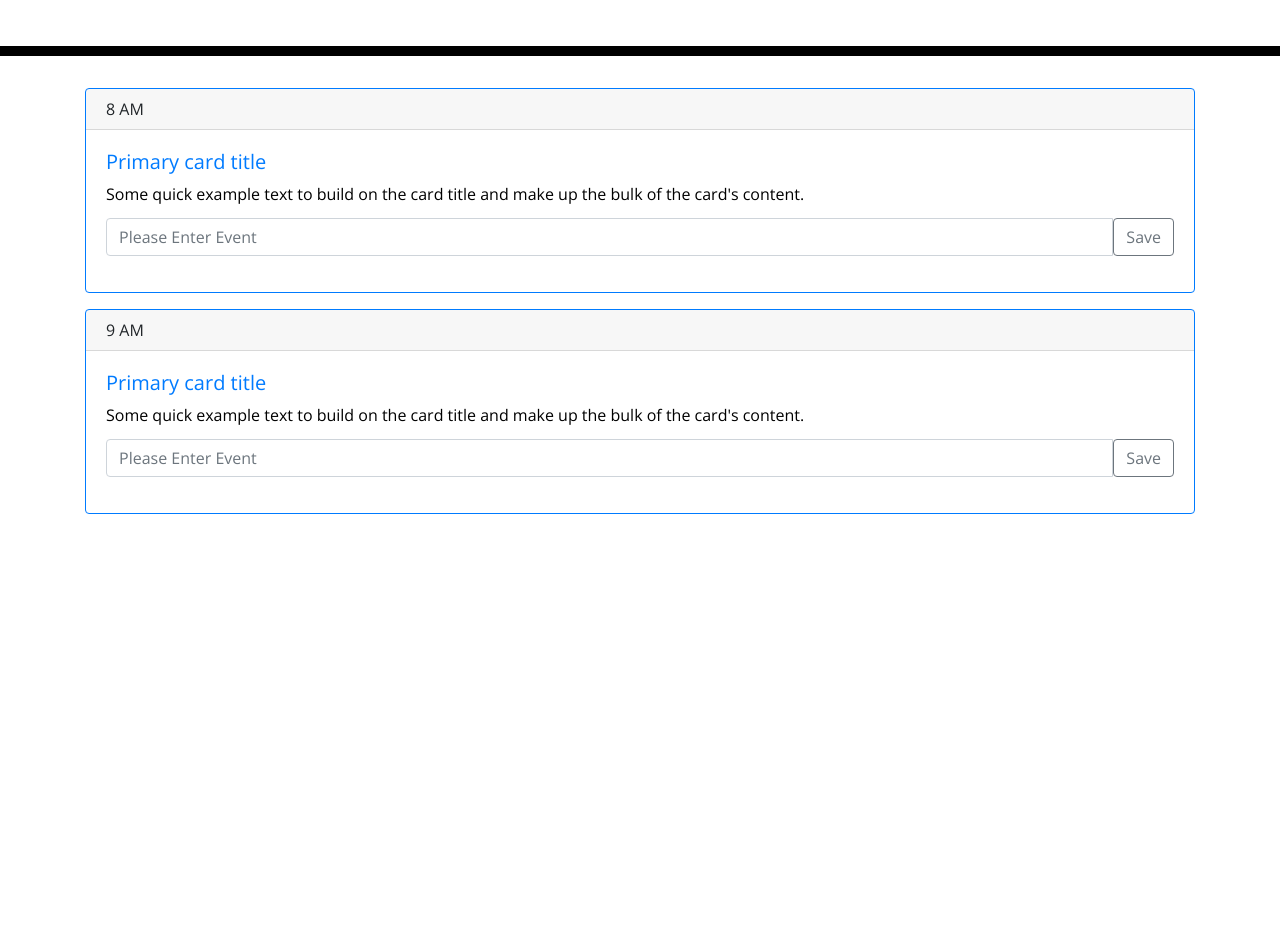
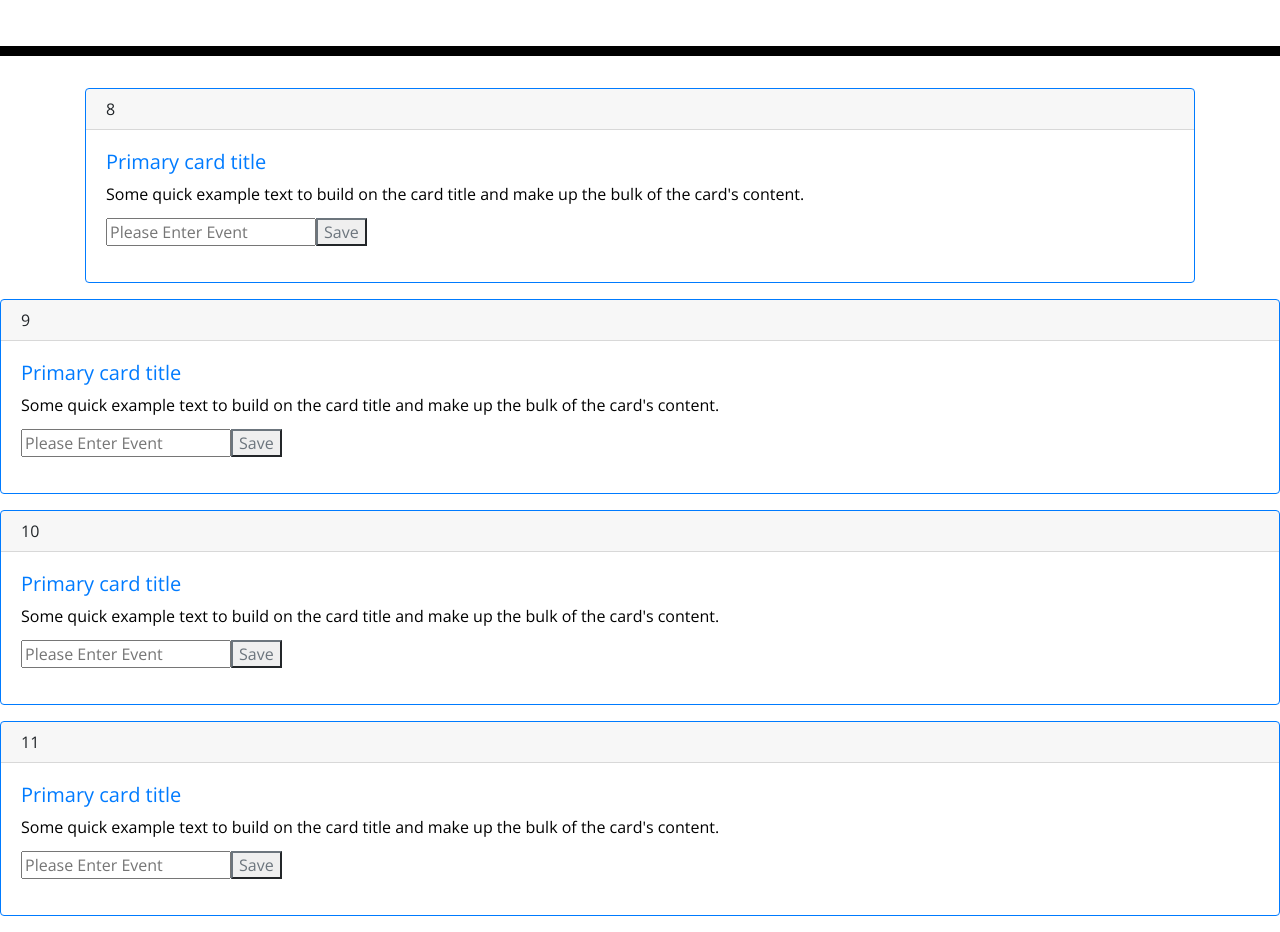
Before and after one commit to Chrisbr916/Schedule_builder, a plain HTML site: page index.html in a window 1280 px wide. Shown: the part 280-1212 px from the top of the page. Before the commit the page ends 810 px from the top, so only its background shows below. Drawn offline with nearby package versions, Linux system fonts and the light colour scheme.

Commit message:
added a function and more cards to and a date

```diff
--- a/index.html
+++ b/index.html
@@ -34,30 +34,78 @@
     </header>
     <div class="container">
       <!-- Timeblocks go here -->
+        <!--this is the 8am -->
       <div class="card border-primary mb-3" style= "margin: 0;">
-                    <div class="card-header">8 AM</div>
+                    <div class="card-header">8</div>
+                    <form id = "toDo">
                     <div class="card-body text-primary">
                       <h5 class="card-title">Primary card title</h5>
                       <p class="card-text">Some quick example text to build on the card title and make up the bulk of the card's content.</p>
                       <div class="input-group mb-3">
                           <!--this is where the form starts-->
-                        <input type="text" class="form-control" placeholder="Please Enter Event" aria-label="Recipient's username" aria-describedby="button-addon2">
-                          <button class="btn btn-outline-secondary" type="button" id="saveAct">Save</button>
+                        <input type="text" class="formEnter" placeholder="Please Enter Event" aria-label="Recipient's username" aria-describedby="button-addon2">
+                          <button class="Save btn-outline-secondary" type="submit" id="saveAct">Save</button>
+                          <ul class="activity" id="activityList"></ul>
                         </div>
                     </div>
+                </form>
+            </div>
+         </div>
+         <!--this is the 9am -->
+         <div class="card border-primary mb-3" style= "margin: 0;">
+            <div class="card-header">9</div>
+            <form id = "toDo">
+            <div class="card-body text-primary">
+              <h5 class="card-title">Primary card title</h5>
+              <p class="card-text">Some quick example text to build on the card title and make up the bulk of the card's content.</p>
+              <div class="input-group mb-3">
+                  <!--this is where the form starts-->
+                <input type="text" class="formEnter" placeholder="Please Enter Event" aria-label="Recipient's username" aria-describedby="button-addon2">
+                  <button class="Save btn-outline-secondary" type="submit" id="saveAct">Save</button>
+                  <ul class="activity" id="activityList"></ul>
+                </div>
+            </div>
+        </form>
     </div>
-    <div class="card border-primary mb-3" style= "margin: 0;">
-    <div class="card-header">9 AM</div>
+ </div>
+
+<!--this is the 10am -->
+ <div class="card border-primary mb-3" style= "margin: 0;">
+    <div class="card-header">10</div>
+    <form id = "toDo">
     <div class="card-body text-primary">
       <h5 class="card-title">Primary card title</h5>
       <p class="card-text">Some quick example text to build on the card title and make up the bulk of the card's content.</p>
       <div class="input-group mb-3">
           <!--this is where the form starts-->
-        <input type="text" class="form-control" placeholder="Please Enter Event" aria-label="Recipient's username" aria-describedby="button-addon2">
-          <button class="btn btn-outline-secondary" type="button" id="saveAct">Save</button>
+        <input type="text" class="formEnter" placeholder="Please Enter Event" aria-label="Recipient's username" aria-describedby="button-addon2">
+          <button class="Save btn-outline-secondary" type="submit" id="saveAct">Save</button>
+          <ul class="activity" id="activityList"></ul>
         </div>
     </div>
+</form>
+</div>
+</div>
+
+<!--this is the 11am -->
+<div class="card border-primary mb-3" style= "margin: 0;">
+    <div class="card-header">11</div>
+    <form id = "toDo">
+    <div class="card-body text-primary">
+      <h5 class="card-title">Primary card title</h5>
+      <p class="card-text">Some quick example text to build on the card title and make up the bulk of the card's content.</p>
+      <div class="input-group mb-3">
+          <!--this is where the form starts-->
+        <input type="text" class="formEnter" placeholder="Please Enter Event" aria-label="Recipient's username" aria-describedby="button-addon2">
+          <button class="Save btn-outline-secondary" type="submit" id="saveAct">Save</button>
+          <ul class="activity" id="activityList"></ul>
+        </div>
     </div>
+</form>
+</div>
+</div>
+
+
 
 
 
```
Also changed, not shown: script.js (+22 -0 lines).
